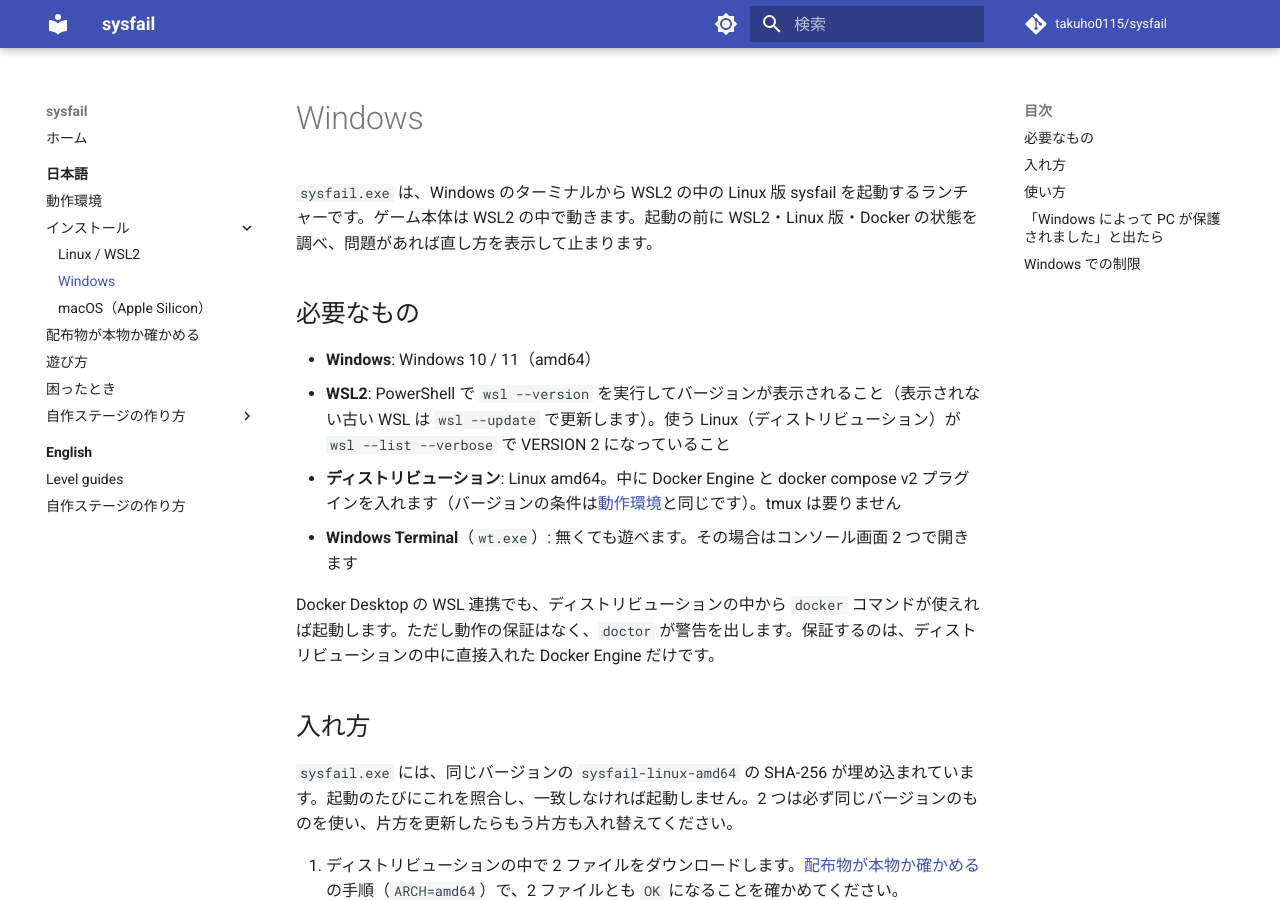
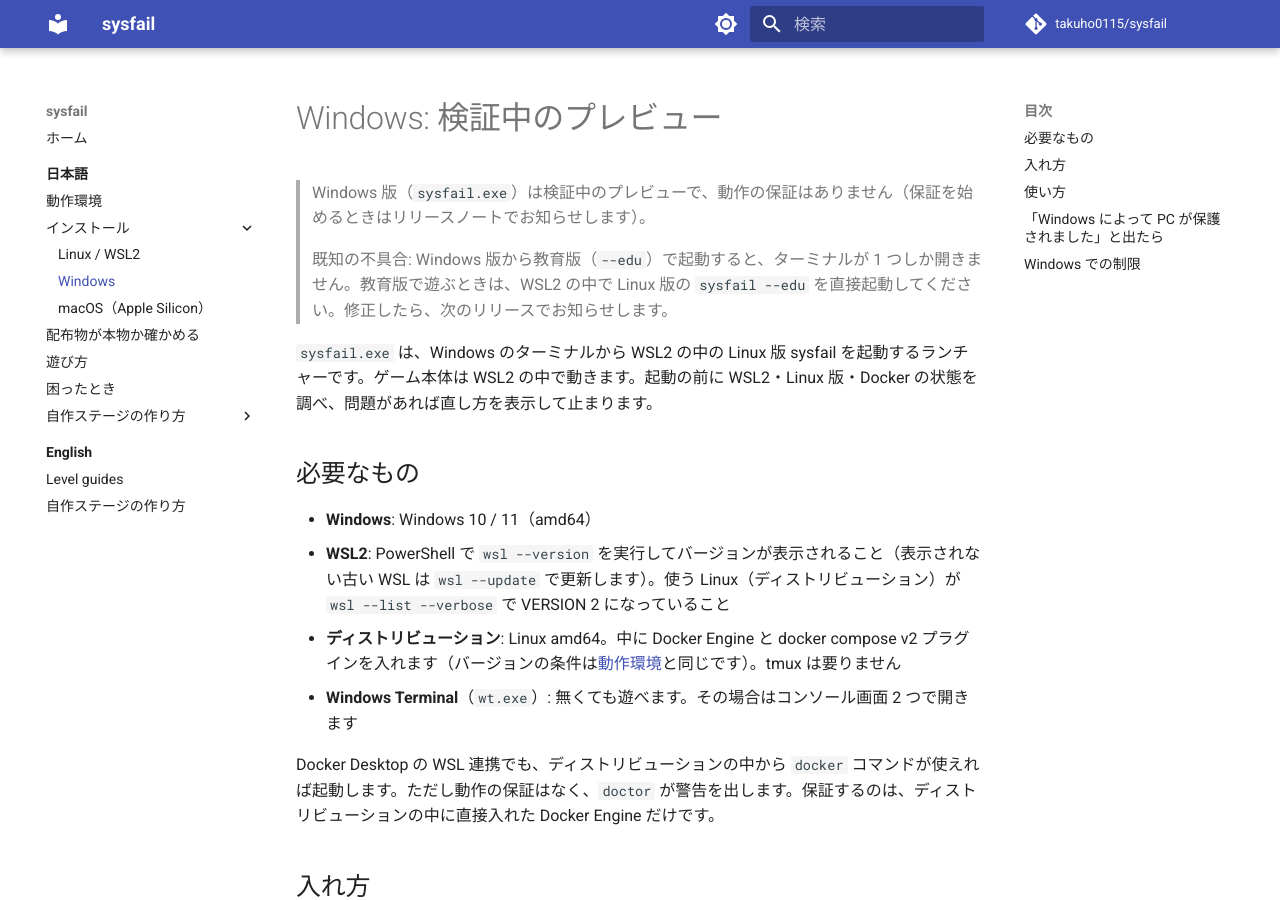
Before and after one commit to takuho0115/sysfail, an MkDocs documentation site: the page built from docs/ja/install/windows.md, in a window 1280 px wide and 900 px high. Built offline with MkDocs 1.6.1 and Material for MkDocs 9.7.7, drawn with Linux system fonts in a browser that asks for light colours; comment, search, counter and statistics services are not loaded.

Commit message:
docs: mark the Windows launcher as a preview and note the --edu terminal bug

```diff
--- a/docs/ja/install/windows.md
+++ b/docs/ja/install/windows.md
@@ -1,4 +1,8 @@
-# Windows
+# Windows: 検証中のプレビュー
+
+> Windows 版（`sysfail.exe`）は検証中のプレビューで、動作の保証はありません（保証を始めるときはリリースノートでお知らせします）。
+>
+> 既知の不具合: Windows 版から教育版（`--edu`）で起動すると、ターミナルが 1 つしか開きません。教育版で遊ぶときは、WSL2 の中で Linux 版の `sysfail --edu` を直接起動してください。修正したら、次のリリースでお知らせします。
 
 `sysfail.exe` は、Windows のターミナルから WSL2 の中の Linux 版 sysfail を起動するランチャーです。ゲーム本体は WSL2 の中で動きます。起動の前に WSL2・Linux 版・Docker の状態を調べ、問題があれば直し方を表示して止まります。
 
```
